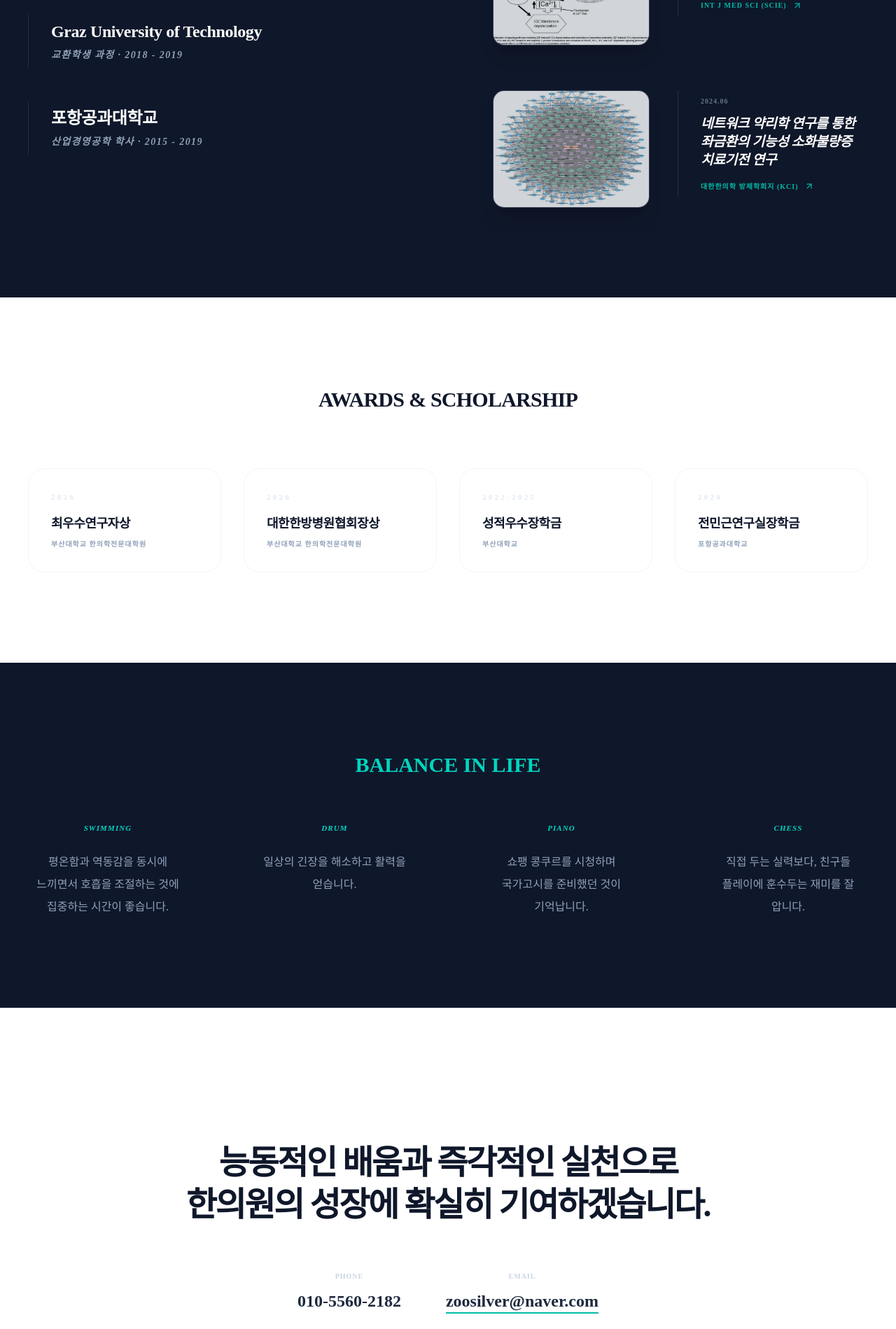
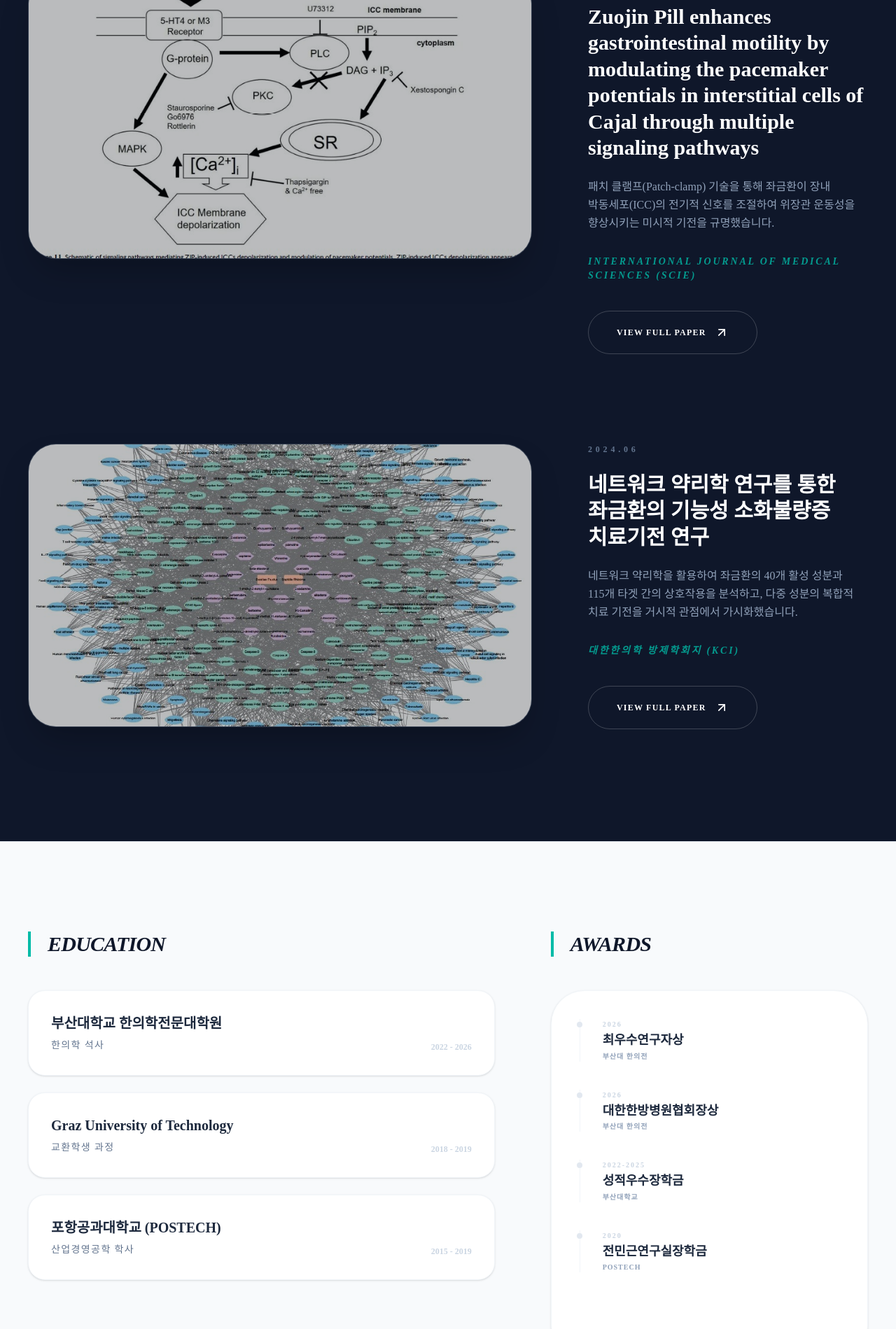
Before and after one commit to zoonnee/portfolio, a React (Vite) app: page / in a window 1280 px wide. Shown: the part 4140-6039 px from the top of the page at 70% size. Built offline with nearby package versions, Linux system fonts and the light colour scheme; a web font is replaced by a local one.

Commit message:
Update: edit design and bg of education

```diff
--- a/src/App.jsx
+++ b/src/App.jsx
@@ -38,6 +38,35 @@ const Portfolio = () => {
 
   return (
     <div className="min-h-screen bg-[#f8fafc] text-[#1e293b] font-['Pretendard'] selection:bg-teal-100">
+
+      {/* 이미지 확대 라이트박스 */}
+      <AnimatePresence>
+        {selectedImg && (
+          <motion.div
+            initial={{ opacity: 0 }} animate={{ opacity: 1 }} exit={{ opacity: 0 }}
+            className="fixed inset-0 z-[110] bg-black/95 backdrop-blur-md flex items-center justify-center p-4 md:p-20"
+            //onClick={() => setSelectedImg(null)} // 배경 누르면 닫힘
+          >
+            <motion.div
+              initial={{ scale: 0.9 }} animate={{ scale: 1 }} exit={{ scale: 0.9 }}
+              className="relative max-w-6xl w-full h-full flex items-center justify-center"
+              onClick={e => e.stopPropagation()} // 이미지 클릭시엔 안닫힘
+            >
+              <button
+                onClick={() => setSelectedImg(null)}
+                className="absolute -top-12 right-0 text-white hover:text-teal-400 flex items-center gap-2 font-black uppercase text-sm tracking-widest"
+              >
+                Close <X size={24} />
+              </button>
+              <img
+                src={selectedImg}
+                alt="논문 확대 이미지"
+                className="max-w-full max-h-full object-contain rounded-lg shadow-2xl"
+              />
+            </motion.div>
+          </motion.div>
+        )}
+      </AnimatePresence>
 
       {/* 1. Navigation */}
       <nav className="fixed top-0 w-full z-50 bg-[#0f172a] text-white">
@@ -180,59 +209,112 @@ const Portfolio = () => {
         </div>
       </section>
 
-      {/* 5. Education & Publications (링크 수정) */}
-      <section className="py-32 bg-[#0f172a] text-white px-10">
-        <div className="max-w-7xl mx-auto grid grid-cols-1 lg:grid-cols-2 gap-32 font-bold tracking-tight">
-          <div>
-            <h2 className="text-3xl font-black text-teal-400 mb-16 uppercase">Education</h2>
-            <div className="space-y-12">
+      {/* 5. Publications (설명 문구 추가 버전) */}
+      <section id="publications" className="py-40 bg-[#0f172a] text-white px-10">
+        <div className="max-w-7xl mx-auto">
+          <h2 className="text-4xl font-black text-teal-400 mb-24 uppercase italic tracking-tighter">Featured Publications</h2>
+          <div className="space-y-32">
             {[
-                { s: '부산대학교 한의학전문대학원', d: '한의학 석사', t: '2022 - 2026' },
-                { s: 'Graz University of Technology', d: '교환학생 과정', t: '2018 - 2019' },
-                { s: '포항공과대학교', d: '산업경영공학 학사', t: '2015 - 2019' }
-              ].map((edu, i) => (
-                <div key={i} className="group border-l border-white/10 pl-8 py-2 hover:border-teal-400 transition-all">
-                  <h4 className="text-2xl mb-2 group-hover:text-teal-400 transition-colors">{edu.s}</h4>
-                  <p className="text-slate-400 text-sm italic uppercase tracking-widest font-black">{edu.d} · {edu.t}</p>
+              {
+                d: '2024.10',
+                t: 'Zuojin Pill enhances gastrointestinal motility by modulating the pacemaker potentials in interstitial cells of Cajal through multiple signaling pathways',
+                j: 'INTERNATIONAL JOURNAL OF MEDICAL SCIENCES (SCIE)',
+                l: 'https://pubmed.ncbi.nlm.nih.gov/39628697/',
+                img: '/sci.jpg',
+                desc: '패치 클램프(Patch-clamp) 기술을 통해 좌금환이 장내 박동세포(ICC)의 전기적 신호를 조절하여 위장관 운동성을 향상시키는 미시적 기전을 규명했습니다.' //
+              },
+              {
+                d: '2024.06',
+                t: '네트워크 약리학 연구를 통한 좌금환의 기능성 소화불량증 치료기전 연구',
+                j: '대한한의학 방제학회지 (KCI)',
+                l: 'https://www.kci.go.kr/kciportal/ci/sereArticleSearch/ciSereArtiView.kci?sereArticleSearchBean.artiId=ART003117615',
+                img: '/kci.jpg',
+                desc: '네트워크 약리학을 활용하여 좌금환의 40개 활성 성분과 115개 타겟 간의 상호작용을 분석하고, 다중 성분의 복합적 치료 기전을 거시적 관점에서 가시화했습니다.' //
+              }
+            ].map((pub, i) => (
+              <div key={i} className="flex flex-col lg:flex-row gap-20 items-center lg:items-start group">
+                {/* 논문 그림 영역 */}
+                <div
+                  className="w-full lg:w-3/5 aspect-video bg-slate-800 rounded-[2.5rem] overflow-hidden flex-shrink-0 cursor-zoom-in border border-white/10 shadow-2xl relative"
+                  onClick={() => setSelectedImg(pub.img)}
+                >
+                  <img src={pub.img} alt="Publication Figure" className="w-full h-full object-cover transition-transform duration-700 group-hover:scale-105 opacity-90 group-hover:opacity-100" />
+                  <div className="absolute inset-0 bg-black/20 group-hover:bg-transparent transition-colors" />
+                </div>
+
+                {/* 논문 정보 영역 */}
+                <div className="flex-1">
+                  <span className="text-xs font-black text-slate-500 block mb-6 tracking-[0.4em] uppercase">{pub.d}</span>
+                  <h4 className="text-2xl md:text-3xl font-bold leading-tight mb-6 group-hover:text-teal-400 transition-colors break-keep">{pub.t}</h4>
+
+                  {/* 설명 문구 추가 부분 */}
+                  <p className="text-slate-400 leading-relaxed mb-8 font-medium break-keep">
+                    {pub.desc}
+                  </p>
+
+                  <p className="text-teal-500/80 font-black uppercase tracking-[0.2em] text-sm mb-10 italic">
+                    {pub.j}
+                  </p>
+                  <a
+                    href={pub.l} target="_blank" rel="noopener noreferrer"
+                    className="inline-flex items-center gap-3 px-10 py-5 rounded-full border border-white/20 hover:bg-white hover:text-black transition-all font-black uppercase text-xs tracking-widest"
+                  >
+                    View Full Paper <ArrowUpRight size={20} />
+                  </a>
+                </div>
               </div>
             ))}
           </div>
         </div>
-          <div id="publications">
-            <h2 className="text-3xl font-black text-teal-400 mb-16 uppercase">Publications</h2>
-            <div className="space-y-16">
+      </section>
+
+      {/* 6. Credentials (Education & Awards 통합 섹션) */}
+      <section id="credentials" className="py-32 px-10 bg-slate-50 border-y border-slate-200">
+        <div className="max-w-7xl mx-auto">
+          <div className="grid grid-cols-1 lg:grid-cols-12 gap-20">
+
+            {/* 좌측: Education (학력) */}
+            <div className="lg:col-span-7">
+              <h2 className="text-3xl font-black text-[#0f172a] mb-12 tracking-tight uppercase italic border-l-4 border-teal-500 pl-6">Education</h2>
+              <div className="space-y-6">
                 {[
-                { d: '2024.10', t: 'Zuojin Pill enhances gastrointestinal motility...', j: 'Int J Med Sci (SCIE)', l: 'https://pubmed.ncbi.nlm.nih.gov/39628697/', img: '/sci.jpg' },
-                { d: '2024.06', t: '네트워크 약리학 연구를 통한 좌금환의 기능성 소화불량증 치료기전 연구', j: '대한한의학 방제학회지 (KCI)', l: 'https://www.kci.go.kr/kciportal/ci/sereArticleSearch/ciSereArtiView.kci?sereArticleSearchBean.artiId=ART003117615', img: '/kci.jpg' }
-              ].map((pub, i) => (
-                <div key={i} className="flex flex-col md:flex-row gap-10 items-start group">
-                  <div className="w-full md:w-56 aspect-[4/3] bg-slate-800 rounded-2xl overflow-hidden flex-shrink-0 border border-white/10 shadow-xl cursor-zoom-in" onClick={() => setSelectedImg(pub.img)}>
-                    <img src={pub.img} className="w-full h-full object-cover group-hover:scale-110 transition-transform duration-500 opacity-80 group-hover:opacity-100" />
+                  { s: '부산대학교 한의학전문대학원', d: '한의학 석사', t: '2022 - 2026' },
+                  { s: 'Graz University of Technology', d: '교환학생 과정', t: '2018 - 2019' },
+                  { s: '포항공과대학교 (POSTECH)', d: '산업경영공학 학사', t: '2015 - 2019' }
+                ].map((edu, i) => (
+                  <div key={i} className="group bg-white p-8 rounded-3xl border border-slate-100 hover:border-teal-400 transition-all shadow-sm">
+                    <h4 className="text-xl font-bold mb-2 text-slate-800 group-hover:text-teal-600 transition-colors">{edu.s}</h4>
+                    <div className="flex justify-between items-end">
+                      <p className="text-slate-500 text-sm font-medium uppercase tracking-widest">{edu.d}</p>
+                      <span className="text-xs font-black text-slate-300 group-hover:text-slate-900 transition-colors">{edu.t}</span>
                     </div>
-                  <a href={pub.l} target="_blank" rel="noopener noreferrer" className="flex-1 block border-l border-white/10 pl-8 py-2 hover:border-teal-400 transition-all font-bold tracking-tight">
-                    <span className="text-[10px] font-black text-slate-500 block mb-3 tracking-widest">{pub.d}</span>
-                    <h4 className="text-[1.2rem] leading-snug mb-4 group-hover:text-slate-200 transition-colors break-keep italic">{pub.t}</h4>
-                    <div className="flex items-center gap-2 text-[10px] font-black text-teal-500 uppercase tracking-widest">{pub.j} <ArrowUpRight size={14} /></div>
-                  </a>
+                  </div>
+                ))}
+              </div>
+            </div>
+
+            {/* 우측: Awards & Scholarship (수상) */}
+            <div className="lg:col-span-5">
+              <h2 className="text-3xl font-black text-[#0f172a] mb-12 tracking-tight uppercase italic border-l-4 border-teal-500 pl-6">Awards</h2>
+              <div className="bg-white rounded-[3rem] p-10 border border-slate-100 shadow-sm h-full">
+                <div className="space-y-10">
+                  {[
+                    { y: '2026', t: '최우수연구자상', o: '부산대 한의전' },
+                    { y: '2026', t: '대한한방병원협회장상', o: '부산대 한의전' },
+                    { y: '2022-2025', t: '성적우수장학금', o: '부산대학교' },
+                    { y: '2020', t: '전민근연구실장학금', o: 'POSTECH' }
+                  ].map((award, i) => (
+                    <div key={i} className="relative pl-8 border-l border-slate-100 group">
+                      <div className="absolute -left-[5px] top-1 w-2 h-2 rounded-full bg-slate-200 group-hover:bg-teal-500 transition-colors" />
+                      <span className="text-[10px] font-black text-slate-300 group-hover:text-teal-600 transition-colors uppercase tracking-[0.2em] mb-1 block">{award.y}</span>
+                      <h4 className="text-lg font-bold text-slate-800 leading-tight mb-1">{award.t}</h4>
+                      <p className="text-slate-400 text-[10px] font-bold uppercase tracking-widest">{award.o}</p>
                     </div>
                   ))}
                 </div>
               </div>
             </div>
-      </section>
 
-      {/* 6. Awards & Scholarship 복구 */}
-      <section id="awards" className="py-32 px-10 bg-white border-b border-slate-100">
-        <div className="max-w-7xl mx-auto">
-          <h2 className="text-3xl font-black text-[#0f172a] mb-20 tracking-tight uppercase text-center">Awards & Scholarship</h2>
-          <div className="grid grid-cols-1 md:grid-cols-2 lg:grid-cols-4 gap-8">
-            {[ { y: '2026', t: '최우수연구자상', o: '부산대학교 한의학전문대학원' }, { y: '2026', t: '대한한방병원협회장상', o: '부산대학교 한의학전문대학원' }, { y: '2022-2025', t: '성적우수장학금', o: '부산대학교' }, { y: '2020', t: '전민근연구실장학금', o: '포항공과대학교' } ].map((award, i) => (
-              <div key={i} className="group p-8 border border-slate-100 rounded-3xl hover:bg-slate-50 transition-colors">
-                <span className="text-[11px] font-black text-slate-200 block mb-4 tracking-[0.3em] group-hover:text-teal-600 transition-colors">{award.y}</span>
-                <h4 className="text-lg font-bold mb-2 text-slate-900 tracking-tight">{award.t}</h4>
-                <p className="text-slate-400 text-[10px] font-bold uppercase tracking-widest">{award.o}</p>
-              </div>
-            ))}
           </div>
         </div>
       </section>
@@ -250,23 +332,53 @@ const Portfolio = () => {
         </div>
       </section>
 
-      {/* 8. Footer (연락처 연동) */}
-      <footer id="contact" className="py-48 bg-white text-center px-10">
-        <h2 className="text-3xl md:text-5xl font-black mb-16 tracking-tighter text-[#0f172a] leading-tight">
-          능동적인 배움과 즉각적인 실천으로 <br/>한의원의 성장에 확실히 기여하겠습니다.
+      {/* 9. Final Commitment (다짐 문구 강화 버전) */}
+      <footer id="contact" className="relative py-60 bg-white overflow-hidden">
+        {/* 배경 장식 요소: 은은한 그리드와 블러 효과 */}
+        <div className="absolute inset-0 opacity-[0.03] pointer-events-none"
+             style={{ backgroundImage: 'radial-gradient(#0f172a 1px, transparent 1px)', size: '40px 40px' }} />
+
+        <div className="max-w-7xl mx-auto px-10 relative z-10">
+          <div className="flex flex-col items-center">
+            {/* 상단 뱃지 */}
+            <motion.div
+              whileInView={{ y: 0, opacity: 1 }} initial={{ y: 20, opacity: 0 }}
+              className="px-6 py-2 rounded-full border border-teal-500/30 text-teal-600 text-xs font-black uppercase tracking-[0.5em] mb-12 italic"
+            >
+              Commitment to Excellence
+            </motion.div>
+
+            {/* 메인 슬로건: 그라데이션 및 타이포그래피 강조 */}
+            <h2 className="text-4xl md:text-7xl font-[900] mb-20 tracking-tighter leading-[1.1] text-center">
+              <span className="text-[#0f172a]">능동적인 배움과</span> <br/>
+              <span className="bg-clip-text text-transparent bg-gradient-to-r from-teal-500 to-emerald-600">
+                즉각적인 실천으로
+              </span> <br/>
+              <span className="text-[#0f172a] border-b-8 border-teal-100 pb-2">성장에 확실히 기여하겠습니다.</span>
             </h2>
-        <div className="flex flex-col md:flex-row justify-center gap-16 mb-24 font-black">
-          <a href="tel:01055602182" className="flex flex-col items-center gap-3 hover:scale-105 transition-transform group">
-            <span className="text-[10px] text-slate-300 uppercase tracking-widest group-hover:text-teal-600 transition-colors">Phone</span>
-            <span className="text-2xl text-slate-800">010-5560-2182</span>
+
+            {/* 연락처 영역: 가로 구분선과 세련된 레이아웃 */}
+            <div className="w-full max-w-4xl h-[1px] bg-slate-100 mb-20" />
+
+            <div className="flex flex-col md:flex-row justify-center gap-20 md:gap-40 w-full font-black">
+              <a href="tel:01055602182" className="group flex flex-col items-center gap-4 transition-transform hover:-translate-y-2">
+                <span className="text-[11px] text-slate-400 uppercase tracking-[0.4em] group-hover:text-teal-500 transition-colors">Direct Phone</span>
+                <span className="text-3xl text-slate-800 tracking-tighter transition-colors group-hover:text-[#0f172a]">010.5560.2182</span>
               </a>
-          <a href="mailto:zoosilver@naver.com" className="flex flex-col items-center gap-3 hover:scale-105 transition-transform group">
-            <span className="text-[10px] text-slate-300 uppercase tracking-widest group-hover:text-teal-600 transition-colors">Email</span>
-            <span className="text-2xl text-slate-800 underline decoration-teal-500 underline-offset-8">zoosilver@naver.com</span>
+              <a href="mailto:zoosilver@naver.com" className="group flex flex-col items-center gap-4 transition-transform hover:-translate-y-2">
+                <span className="text-[11px] text-slate-400 uppercase tracking-[0.4em] group-hover:text-teal-500 transition-colors">Official Email</span>
+                <span className="text-3xl text-slate-800 tracking-tighter transition-colors group-hover:text-[#0f172a] border-b-2 border-teal-500/20">zoosilver@naver.com</span>
               </a>
             </div>
-        <p className="text-[10px] text-slate-200 font-black uppercase tracking-[0.4em]">© 2026 Korean Medicine Doctor Lee Ju-eun.</p>
+
+            {/* 저작권 표시 */}
+            <div className="mt-40 text-[10px] text-slate-400 font-black uppercase tracking-[0.6em]">
+              © 2026 Lee Jueun. All Rights Reserved.
+            </div>
+          </div>
+        </div>
       </footer>
+
     </div>
   );
 };
```
Lines whose indentation alone changed are shown as unchanged.
